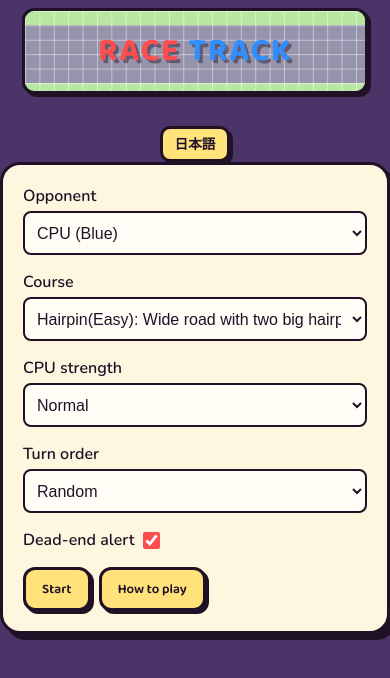
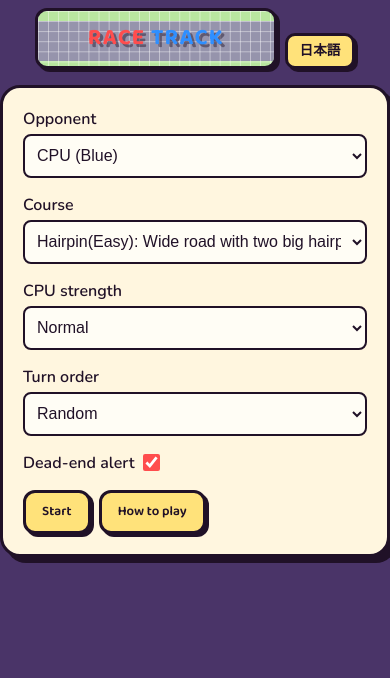
Before and after one commit to nogawa-asase/race-track, a website built with Vite: page index.html in a window 390 px wide. Both pictures are taken after a click on the button "English". Built offline with nearby package versions, Linux system fonts and the light colour scheme.

Commit message:
fix(ui): 言語切り替えボタンをロゴの下辺に揃え、スマホでも同じ行に収める
PCでは、ロゴと言語切り替えボタンの下辺を揃える(align-items: flex-end)。
スマホ幅(最小対応幅360pxまで)でも折り返さず同じ行に収まるよう、狭い
画面ではロゴを縮小する(日本語82%・英語70%。枠・文字・道の帯・方眼を
同じ比率で縮める)。

```diff
--- a/src/ui/styles/logo.css
+++ b/src/ui/styles/logo.css
@@ -16,6 +16,10 @@
   display: flex;
   align-items: center;
   justify-content: center;
+  /* .top-bar の幅が足りないときにブラウザが自動で縮めてしまうと、内側の
+     文字(px固定サイズ)が枠からはみ出して見える。縮小するかどうかは
+     下の @media だけで明示的に決め、ここでは縮まないようにする */
+  flex-shrink: 0;
 }
 
 /*
@@ -86,3 +90,48 @@
 .app-logo-en .app-logo-text {
   font-size: 32.4px;
 }
+
+/*
+ * 幅の狭い画面(最小対応幅360px)では、ロゴと言語切り替えボタンを
+ * 同じ行に並べたまま収めるため、ロゴを縮小する(枠・文字・道の帯・
+ * 方眼すべてを同じ比率で縮める)。英語版(RACE TRACK)は元の幅が広い分、
+ * より縮める比率を大きくする。比率は、幅360pxでボタンと並べても
+ * 余裕を持って収まる値から決めている
+ */
+@media (max-width: 480px) {
+  .app-logo {
+    width: 236.2px; /* 288px x 0.82 */
+    height: 70.8px; /* 86.4px x 0.82 */
+  }
+
+  .app-logo .app-logo-road {
+    top: 11.8px; /* 14.4px x 0.82 */
+    height: 47.2px; /* 57.6px x 0.82 */
+  }
+
+  .app-logo .app-logo-grid {
+    background-size: 11.8px 11.8px;
+  }
+
+  .app-logo .app-logo-text {
+    font-size: 29.5px; /* 36px x 0.82 */
+  }
+
+  .app-logo-en {
+    width: 241.9px; /* 345.6px x 0.7 */
+    height: 60.5px; /* 86.4px x 0.7 */
+  }
+
+  .app-logo-en .app-logo-road {
+    top: 10.1px; /* 14.4px x 0.7 */
+    height: 40.3px; /* 57.6px x 0.7 */
+  }
+
+  .app-logo-en .app-logo-grid {
+    background-size: 10.1px 10.1px;
+  }
+
+  .app-logo-en .app-logo-text {
+    font-size: 22.7px; /* 32.4px x 0.7 */
+  }
+}
--- a/src/ui/styles/theme.css
+++ b/src/ui/styles/theme.css
@@ -48,13 +48,13 @@ button:focus:not(:focus-visible) {
 }
 
 /*
- * ロゴと言語切り替えボタンを同じ行に並べる。収まらない幅では
- * ボタンだけ次の行へ折り返す(詳しくは main.ts のコメント参照)
+ * ロゴと言語切り替えボタンを同じ行に並べ、下辺を揃える。幅が狭い画面でも
+ * 折り返さず収まるよう、ロゴ側を縮める(詳しくは logo.css のコメント参照)
  */
 .top-bar {
   display: flex;
-  flex-wrap: wrap;
-  align-items: flex-start;
+  flex-wrap: nowrap;
+  align-items: flex-end;
   justify-content: center;
   gap: 0.5rem;
   padding: 0 12px;
@@ -63,7 +63,7 @@ button:focus:not(:focus-visible) {
 /* 言語切り替えボタン(日本語⇔English)。設定画面・レース画面のどちらからでも押せる */
 .lang-switch {
   flex-shrink: 0;
-  margin-top: 8px; /* ロゴ自身の margin-top(8px)と揃える */
+  margin-bottom: 1rem; /* ロゴ自身の margin-bottom(1rem)と揃え、下辺を揃える */
   min-height: 36px;
   padding: 0 0.75rem;
   border: 3px solid var(--color-ink);
```
Also changed, not shown: tests/e2e/panel.spec.ts (+22 -8 lines).
